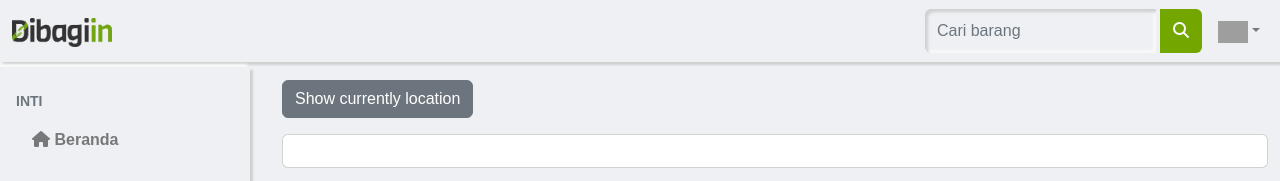
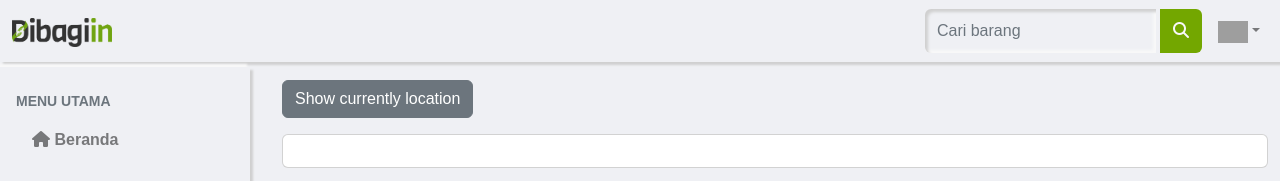
Before and after one commit to suryaasaputra/dibagiin, a Next.js app: page /tes in a window 1280 px wide. Shown: the top 181 px of the page. Built offline with nearby package versions, Linux system fonts and the light colour scheme; no server answers; sample sign-in values are in the browser's storage; grey boxes are pictures that could not be loaded; a web font is replaced by a local one.

Commit message:
mengubah inti menjadi menu utama

```diff
--- a/components/Layout2.js
+++ b/components/Layout2.js
@@ -109,7 +109,7 @@ const OffCanvas = () => {
 
 						<li>
 							<div className="text-muted small fw-bold text-uppercase px-3">
-								Inti
+								Menu Utama
 							</div>
 						</li>
 
```
